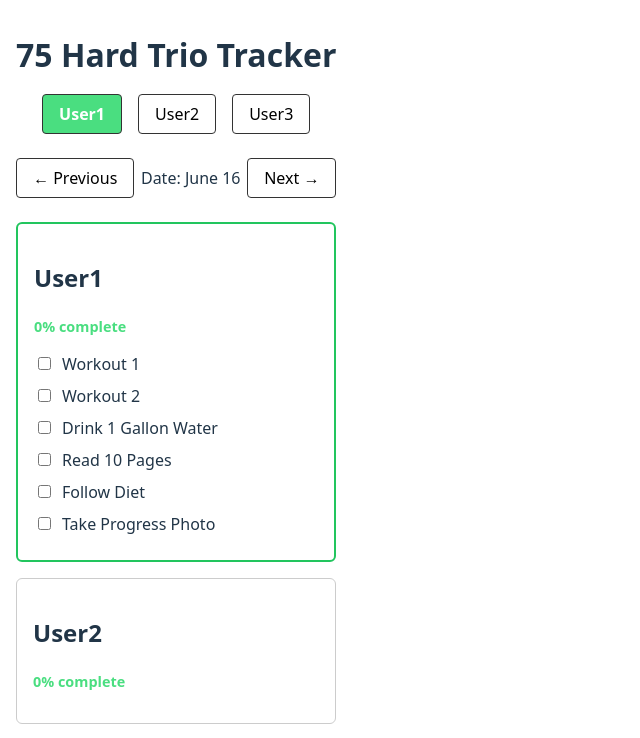
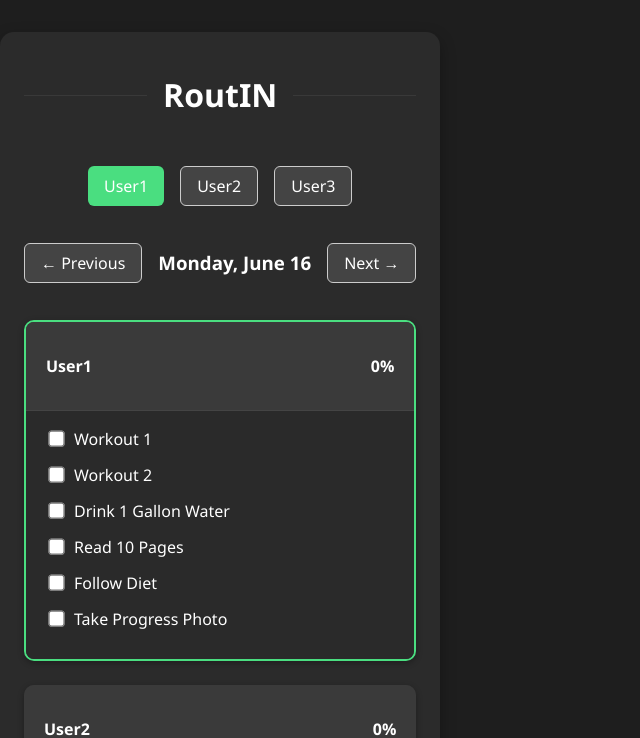
Before and after one commit to ahelidutta/RoutIn, a React (Vite) app in the folder routIn/: page / in a window 1280 px wide. Shown: the top 738 px of the page, without its empty margins (0-640 px from the left). Built offline with nearby package versions, Linux system fonts and the light colour scheme.

Commit message:
ui updates

```diff
--- a/routIn/src/App.css
+++ b/routIn/src/App.css
@@ -1,66 +1,144 @@
 /* App.css */
 
-.app-container {
-  padding: 1rem;
+body {
+  background-color: #1e1e1e;
+  font-family: "Segoe UI", sans-serif;
+  margin: 0;
+  padding: 0;
+  color: white;
+}
+
+.app-title-wrapper {
+  display: flex;
+  align-items: center;
+  justify-content: center;
+  gap: 1rem;
+  margin-bottom: 2rem;
+}
+
+.title-line {
+  flex: 1;
+  height: 1px;
+  background-color: #444;
+  opacity: 0.6;
 }
 
 .main-title {
   font-size: 2rem;
   font-weight: bold;
   text-align: center;
+  color: white;
+  white-space: nowrap;
 }
-
-.user-toggle {
-  display: flex;
-  justify-content: center;
-  gap: 1rem;
-  margin-bottom: 1rem;
+.app-container {
+  max-width: 700px;
+  margin: 2rem auto;
+  padding: 1.5rem;
+  background-color: #2b2b2b;
+  border-radius: 14px;
+  box-shadow: 0 6px 16px rgba(0, 0, 0, 0.3);
 }
-
 .nav-controls {
   display: flex;
   justify-content: space-between;
   align-items: center;
-  margin-bottom: 1rem;
+  margin-bottom: 1.5rem;
+  color: white;
+  gap: 1rem;
+}
+
+.app-title {
+  font-size: 2.25rem;
+  font-weight: bold;
+  text-align: center;
+  margin-bottom: 2rem;
+  color: white;
+}
+
+.date-navigation {
+  display: flex;
+  justify-content: center;
+  align-items: center;
+  font-size: 1rem;
+  margin-bottom: 1.5rem;
+  color: white;
+  gap: 1rem;
+  flex-wrap: wrap;
+
+}
+
+.date-navigation button {
+  background-color: transparent;
+  border: none;
+  color: #4ade80;
+  font-weight: 600;
+  cursor: pointer;
+  transition: color 0.2s ease;
+}
+
+.date-navigation button:hover {
+  color: #22c55e;
 }
 
 .date-label {
-  text-align: center;
+  font-weight: 500;
+  font-weight: bold;
 }
 
-.btn {
-  padding: 0.5rem 1rem;
-  border: 1px solid #333;
-  background: white;
-  cursor: pointer;
-  border-radius: 4px;
-}
-
-.btn.active {
-  background-color: #4ade80;
-  color: white;
-  font-weight: bold;
-}
 .card-stack {
   display: flex;
   flex-direction: column;
-  gap: 1rem;
-}
-
-.card-grid {
-  display: grid;
-  grid-template-columns: repeat(2, 1fr);
-  gap: 1rem;
+  gap: 1.5rem;
 }
 
 .card {
-  border: 1px solid #ccc;
-  padding: 1rem;
-  border-radius: 6px;
+  background-color: #333;
+  border-radius: 10px;
+  overflow: hidden;
+  box-shadow: 0 2px 6px rgba(0, 0, 0, 0.3);
+  transition: border 0.2s ease;
 }
 
 .card.active-user {
-  border: 2px solid #22c55e;
+  border: 2px solid #4ade80;
+}
+
+.card-header {
+  background-color: #3a3a3a;
+  padding: 1rem 1.25rem;
+  display: flex;
+  justify-content: space-between;
+  align-items: center;
+  cursor: pointer;
+  transition: background-color 0.2s ease;
+  font-weight: 600;
+  color: white;
+}
+
+.card-header:hover {
+  background-color: #4a4a4a;
+}
+
+.card-header h2 {
+  font-size: 1rem;
+  display: flex;
+  align-items: center;
+  gap: 0.75rem;
+  justify-content: space-between;
+  width: 100%;
+}
+
+.card-header h2 .completion-percentage {
+  font-size: 0.85rem;
+  font-weight: bold;
+  color: #4ade80;
+  white-space: nowrap;
+}
+
+.card-content {
+  padding: 1rem 1.25rem;
+  background-color: #2a2a2a;
+  border-top: 1px solid #444;
 }
 
 .checklist {
@@ -71,23 +149,66 @@
 
 .checklist label {
   display: flex;
+  align-items: center;
   gap: 0.5rem;
-  align-items: center;
-  margin-bottom: 0.5rem;
+  margin-bottom: 0.75rem;
+  font-size: 1rem;
+  color: white;
+}
+
+input[type="checkbox"] {
+  transform: scale(1.25);
+  cursor: pointer;
 }
 
 .progress-section {
   margin-top: 2rem;
+  background-color: #3a3a3a;
+  padding: 1rem 1.25rem;
+  border-radius: 10px;
+  box-shadow: 0 1px 4px rgba(0, 0, 0, 0.3);
   text-align: center;
+}
+
+.progress-section h3 {
+  font-size: 1.2rem;
+  margin-bottom: 1rem;
+  color: white;
 }
 
 .progress-stats {
   display: flex;
   justify-content: space-around;
+  gap: 1rem;
+  flex-wrap: wrap;
+  color: white;
 }
 
-.completion-percentage {
-  font-size: 0.9rem;
-  color: #4ade80;
-  font-weight: bold;
+.btn {
+  padding: 0.5rem 1rem;
+  border: 1px solid #ccc;
+  background: #444;
+  color: white;
+  cursor: pointer;
+  border-radius: 6px;
+  transition: all 0.2s ease;
+  font-weight: 500;
 }
+
+.btn:hover {
+  background-color: #555;
+}
+
+.btn.active {
+  background-color: #4ade80;
+  color: white;
+  border: none;
+}
+
+.user-toggle {
+  display: flex;
+  justify-content: center;
+  gap: 1rem;
+  margin-bottom: 1.5rem;
+  flex-wrap: wrap;
+}
--- a/routIn/src/App.jsx
+++ b/routIn/src/App.jsx
@@ -13,7 +13,7 @@ const checklistItems = [
 ];
 
 const getTodayDateString = (offset = 0) => {
-  return format(subDays(new Date(), offset), "MMMM d"); // Format: Month Day
+  return format(subDays(new Date(), offset), "EEEE, MMMM d"); // Format: Monday, June 15
 };
 
 const getInitialData = () => {
@@ -73,7 +73,12 @@ const Hard75DuoApp = () => {
 
   return (
     <div className="app-container">
-      <h1 className="main-title">75 Hard Trio Tracker</h1>
+    <div className="app-title-wrapper">
+      <div className="title-line" />
+      <h1 className="main-title">RoutIN</h1>
+      <div className="title-line" />
+    </div>
+
       <div className="user-toggle">
         {users.map(user => (
           <button
@@ -87,7 +92,7 @@ const Hard75DuoApp = () => {
       </div>
       <div className="nav-controls">
         <button className="btn" onClick={() => setCurrentDayOffset(offset => offset + 1)}>← Previous</button>
-        <p className="date-label">Date: {currentDate}</p>
+        <h3 className="date-label">{currentDate}</h3>
         <button className="btn" onClick={() => setCurrentDayOffset(offset => Math.max(offset - 1, 0))}>Next →</button>
       </div>
       <div className="card-stack">
@@ -95,7 +100,7 @@ const Hard75DuoApp = () => {
           <div key={user} className={`card ${user === currentUser ? "active-user" : ""}`}>
             <div className="card-header dropdown" onClick={() => toggleDropdown(user)}>
               <h2>{user.charAt(0).toUpperCase() + user.slice(1).replace("user", "User ")}</h2>
-              <p className="completion-percentage">{getTodayCompletionPercentage(user)}% complete</p>
+              <p className="completion-percentage">{getTodayCompletionPercentage(user)}%</p>
             </div>
             {openUsers[user] && (
               <div className="card-content">
@@ -120,12 +125,12 @@ const Hard75DuoApp = () => {
         ))}
       </div>
       <div className="progress-section">
-        <h3>Progress</h3>
+        <h3>Streak</h3>
         <div className="progress-stats">
           {users.map(user => (
             <div key={user}>
               <p>{user.charAt(0).toUpperCase() + user.slice(1).replace("user", "User ")}</p>
-              <p>⭐ {getCompletedDaysCount(user)}</p>
+              <p> {getCompletedDaysCount(user)}</p>
             </div>
           ))}
         </div>
```
